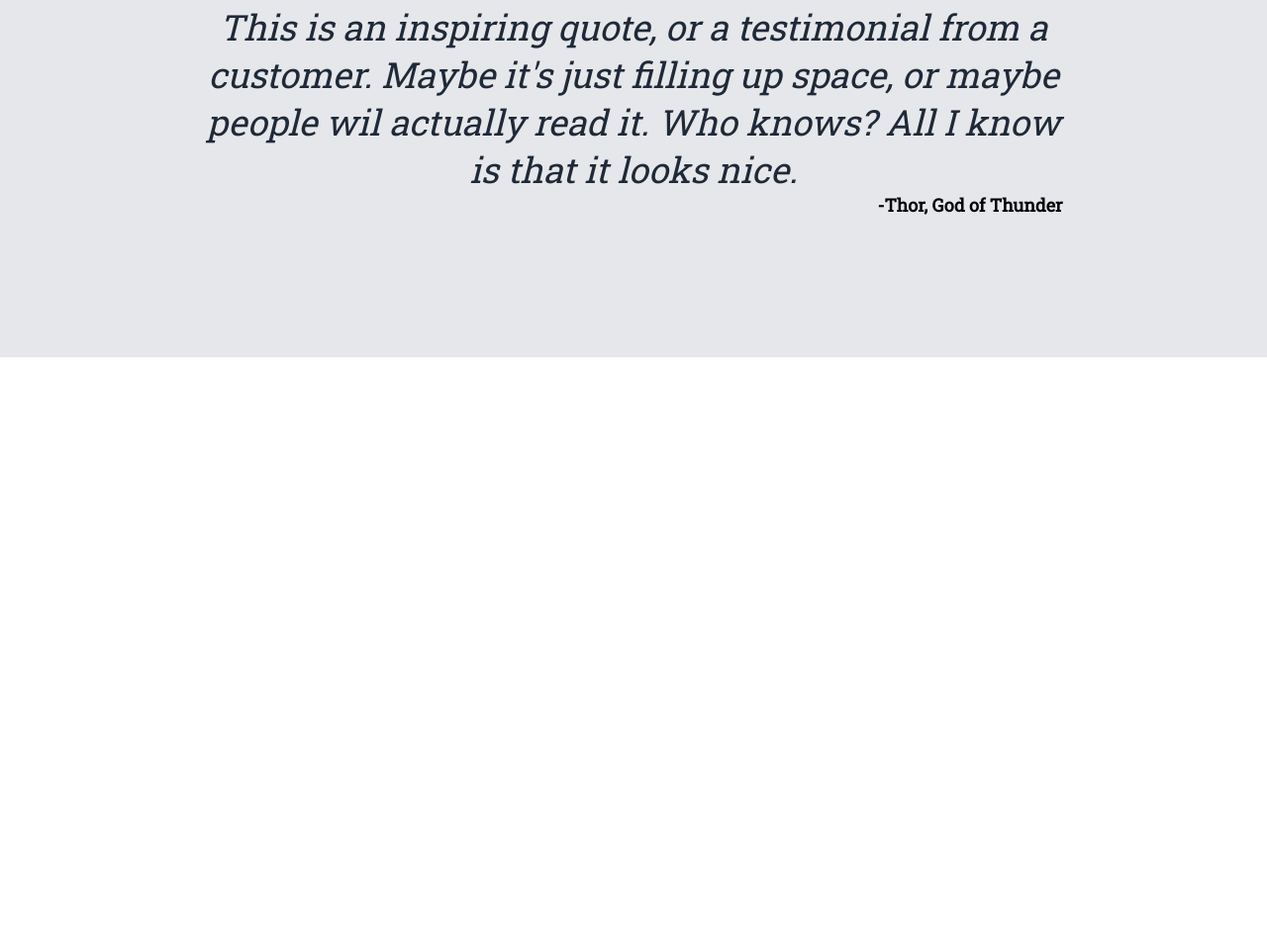
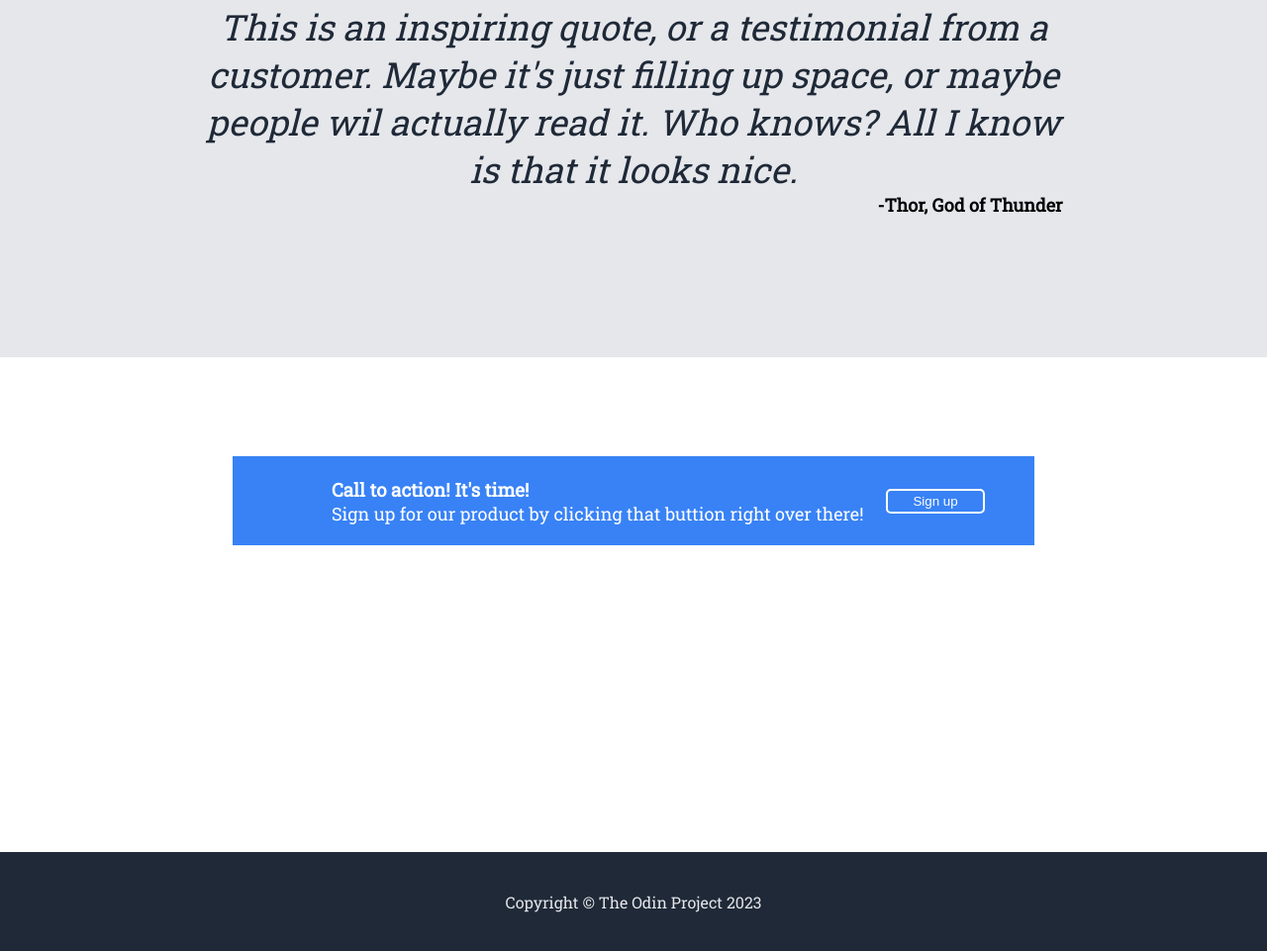
Before and after one commit to bloco001/landing-page, a plain HTML site: page index.html in a window 1280 px wide. Shown: the part 1072-2033 px from the top of the page at 99% size. Before the commit the page ends 1433 px from the top, so only its background shows below. Drawn offline with Linux system fonts and the light colour scheme.

Commit message:
section four and footer rough

```diff
--- a/index.html
+++ b/index.html
@@ -61,5 +61,19 @@
             </p>
             <p class="quoted"><strong>-Thor, God of Thunder</strong></p>
         </div>
+        <div class="section-four">
+            <div class="blue-rectangle">
+                <div class="left-stuff">
+                    <h3>Call to action! It's time!</h3>
+                    <p class="p-four">Sign up for our product by clicking that buttion right over there!</p>
+                </div>
+                <div class="right-stuff">
+                    <button type="button" class="button-two">Sign up</button>
+                </div>
+            </div>
+        </div>
+        <div class="footer">
+            Copyright © The Odin Project 2023
+        </div>
     </body>
 </html>
--- a/style.css
+++ b/style.css
@@ -137,3 +137,59 @@ h2 {
     justify-content: center;
     margin-left: 680px;
 }
+
+.section-four {
+    height: 300px;
+    display: flex;
+    justify-content: center;
+    margin: 100px;
+}
+
+.blue-rectangle {
+    background-color: #3882F6;
+    color: white;
+    width: 75%;
+    height: 30%;
+    display: flex;
+    flex-direction: row;
+}
+
+.left-stuff {
+    width: 80%;
+    margin-left: 100px;
+    display: flex;
+    justify-content: center;
+    flex-direction: column;
+}
+
+h4 {
+    font-size: 24px;
+}
+
+.p-four {
+    font-size: 18px;
+}
+
+.right-stuff{
+    display: flex;
+    margin-right: 50px;
+    align-items: center;
+}
+
+.button-two{
+    background-color: #3882F6;
+    color: white;
+    width: 100px;
+    height: 25px;
+    border: 2px solid white;
+    border-radius: 5px;
+}
+
+.footer{
+    display: flex;
+    justify-content: center;
+    align-items: center;
+    background-color: #1F2937;
+    color:#E5E7EB;
+    height: 100px;
+}
```
